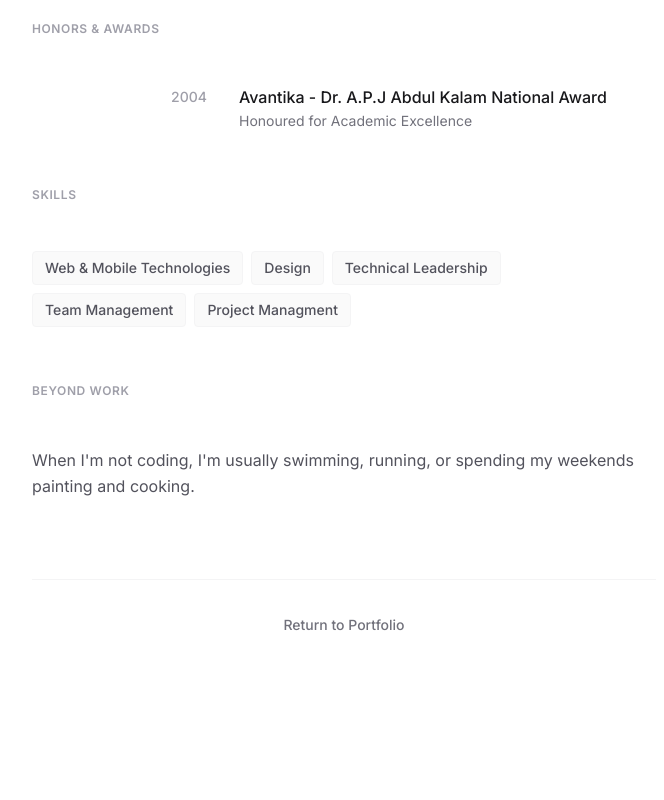
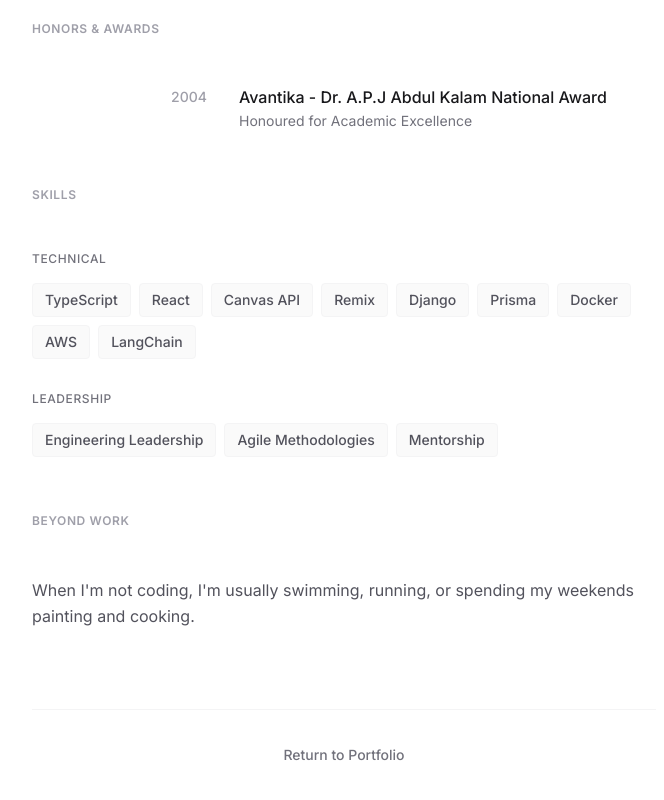
Before and after one commit to gopal-virtual/pastWork, a website: page pages/resume.html in a window 1280 px wide. Shown: the part 2310-3110 px from the top of the page, without its empty margins (296-960 px from the left). Before the commit the page ends 3026 px from the top, so only its background shows below. Drawn offline with Linux system fonts and the light colour scheme.

Commit message:
Refactor resume skills and refine print styles

```diff
--- a/pages/resume.html
+++ b/pages/resume.html
@@ -279,21 +279,47 @@
                         Skills
                     </h2>
 
-                    <div class="flex flex-wrap gap-2 print:flex-col print:gap-1">
+                    <div class="mb-8 print:mb-4">
+                        <h3
+                            class="text-xs font-medium text-zinc-500 mb-4 print:mb-1 print:text-[10px] uppercase tracking-wider">
+                            Technical</h3>
+                        <div class="flex flex-wrap gap-2 print:gap-1.5">
                             <span
-                            class="bg-zinc-50 border border-zinc-100 text-zinc-600 px-3 py-1.5 rounded text-sm font-medium print:bg-transparent print:border-0 print:px-0 print:py-0 print:text-zinc-600 print:text-[10px]">Web
-                            & Mobile Technologies</span>
+                                class="bg-zinc-50 border border-zinc-100 text-zinc-600 px-3 py-1.5 rounded text-sm font-medium print:text-[10px] print:border-zinc-300 print:px-2 print:py-0.5 print:bg-white">TypeScript</span>
                             <span
-                            class="bg-zinc-50 border border-zinc-100 text-zinc-600 px-3 py-1.5 rounded text-sm font-medium print:bg-transparent print:border-0 print:px-0 print:py-0 print:text-zinc-600 print:text-[10px]">Design</span>
+                                class="bg-zinc-50 border border-zinc-100 text-zinc-600 px-3 py-1.5 rounded text-sm font-medium print:text-[10px] print:border-zinc-300 print:px-2 print:py-0.5 print:bg-white">React</span>
                             <span
-                            class="bg-zinc-50 border border-zinc-100 text-zinc-600 px-3 py-1.5 rounded text-sm font-medium print:bg-transparent print:border-0 print:px-0 print:py-0 print:text-zinc-600 print:text-[10px]">Technical
+                                class="bg-zinc-50 border border-zinc-100 text-zinc-600 px-3 py-1.5 rounded text-sm font-medium print:text-[10px] print:border-zinc-300 print:px-2 print:py-0.5 print:bg-white">Canvas
+                                API</span>
+                            <span
+                                class="bg-zinc-50 border border-zinc-100 text-zinc-600 px-3 py-1.5 rounded text-sm font-medium print:text-[10px] print:border-zinc-300 print:px-2 print:py-0.5 print:bg-white">Remix</span>
+                            <span
+                                class="bg-zinc-50 border border-zinc-100 text-zinc-600 px-3 py-1.5 rounded text-sm font-medium print:text-[10px] print:border-zinc-300 print:px-2 print:py-0.5 print:bg-white">Django</span>
+                            <span
+                                class="bg-zinc-50 border border-zinc-100 text-zinc-600 px-3 py-1.5 rounded text-sm font-medium print:text-[10px] print:border-zinc-300 print:px-2 print:py-0.5 print:bg-white">Prisma</span>
+                            <span
+                                class="bg-zinc-50 border border-zinc-100 text-zinc-600 px-3 py-1.5 rounded text-sm font-medium print:text-[10px] print:border-zinc-300 print:px-2 print:py-0.5 print:bg-white">Docker</span>
+                            <span
+                                class="bg-zinc-50 border border-zinc-100 text-zinc-600 px-3 py-1.5 rounded text-sm font-medium print:text-[10px] print:border-zinc-300 print:px-2 print:py-0.5 print:bg-white">AWS</span>
+                            <span
+                                class="bg-zinc-50 border border-zinc-100 text-zinc-600 px-3 py-1.5 rounded text-sm font-medium print:text-[10px] print:border-zinc-300 print:px-2 print:py-0.5 print:bg-white">LangChain</span>
+                        </div>
+                    </div>
+
+                    <div>
+                        <h3
+                            class="text-xs font-medium text-zinc-500 mb-4 print:mb-1 print:text-[10px] uppercase tracking-wider">
+                            Leadership</h3>
+                        <div class="flex flex-wrap gap-2 print:gap-1.5">
+                            <span
+                                class="bg-zinc-50 border border-zinc-100 text-zinc-600 px-3 py-1.5 rounded text-sm font-medium print:text-[10px] print:border-zinc-300 print:px-2 print:py-0.5 print:bg-white">Engineering
                                 Leadership</span>
                             <span
-                            class="bg-zinc-50 border border-zinc-100 text-zinc-600 px-3 py-1.5 rounded text-sm font-medium print:bg-transparent print:border-0 print:px-0 print:py-0 print:text-zinc-600 print:text-[10px]">Team
-                            Management</span>
+                                class="bg-zinc-50 border border-zinc-100 text-zinc-600 px-3 py-1.5 rounded text-sm font-medium print:text-[10px] print:border-zinc-300 print:px-2 print:py-0.5">Agile
+                                Methodologies</span>
                             <span
-                            class="bg-zinc-50 border border-zinc-100 text-zinc-600 px-3 py-1.5 rounded text-sm font-medium print:bg-transparent print:border-0 print:px-0 print:py-0 print:text-zinc-600 print:text-[10px]">Project
-                            Managment</span>
+                                class="bg-zinc-50 border border-zinc-100 text-zinc-600 px-3 py-1.5 rounded text-sm font-medium print:text-[10px] print:border-zinc-300 print:px-2 print:py-0.5">Mentorship</span>
+                        </div>
                     </div>
                 </section>
 
```
Lines whose indentation alone changed are shown as unchanged.
